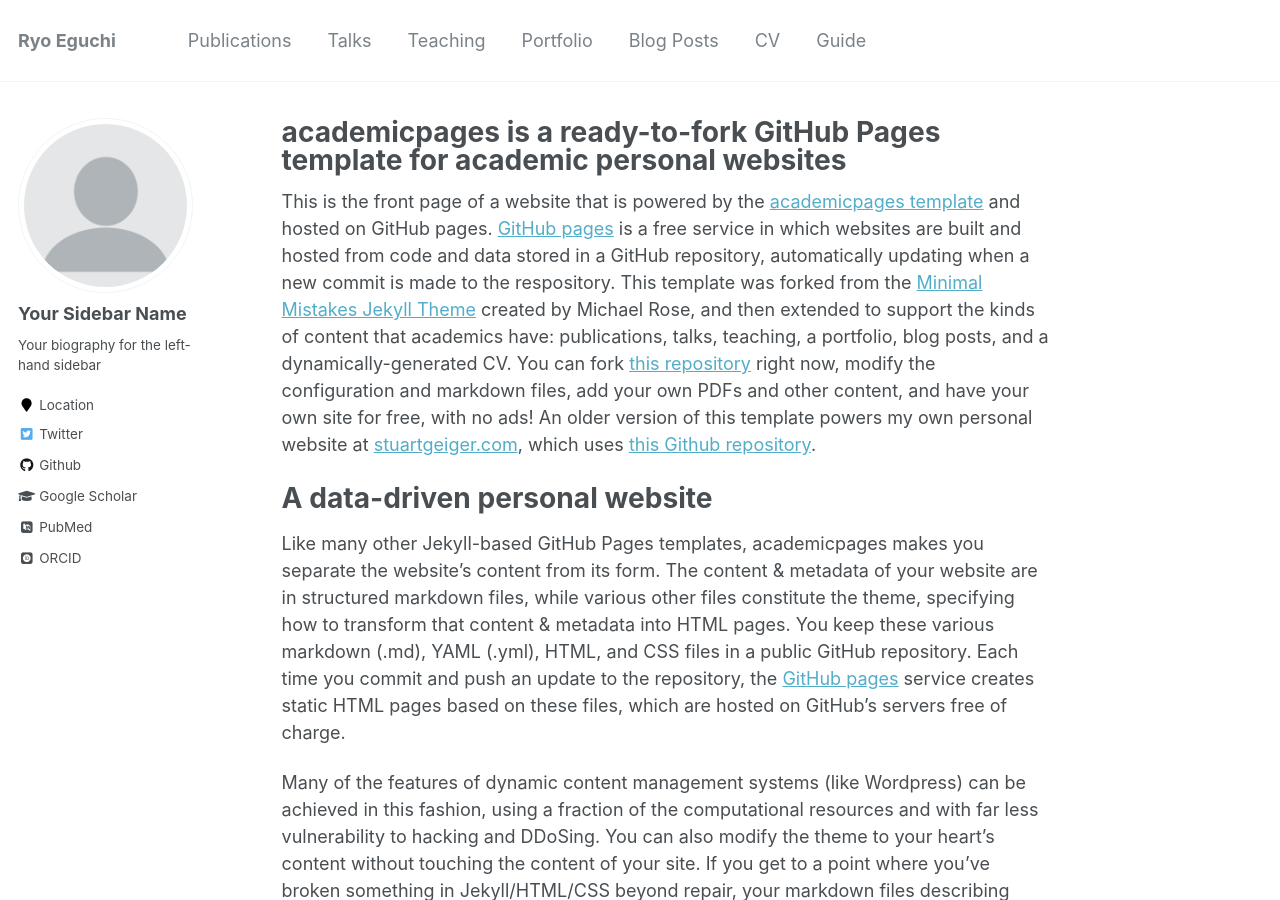
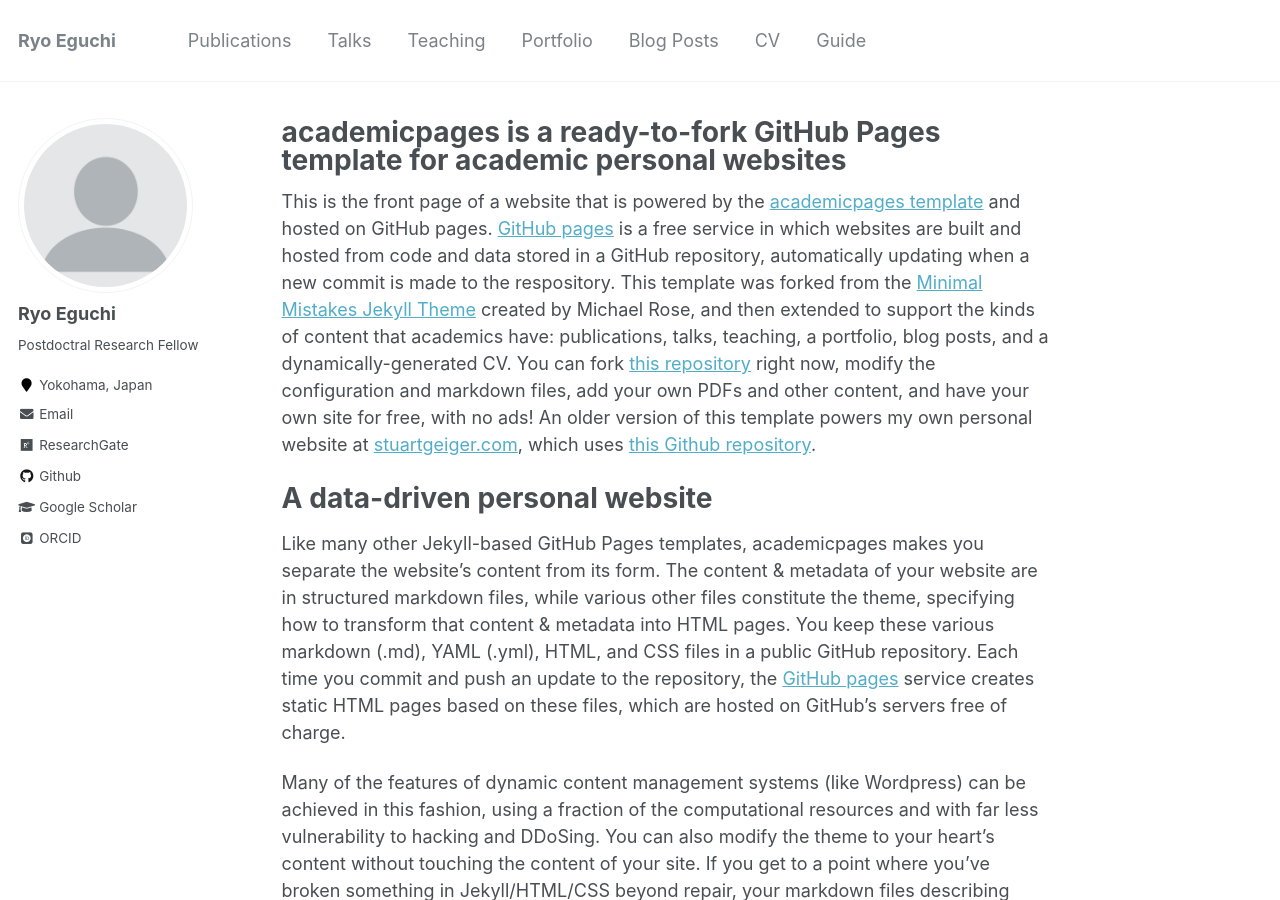
Before and after one commit to eguryo/eguryo.github.io, a Jekyll site: the page built from _pages/about.md, in a window 1280 px wide and 900 px high. Built offline with Jekyll 4.4.1, drawn with Linux system fonts in a browser that asks for light colours; some web fonts are replaced.

Commit message:
Update _config.yml

```diff
--- a/_config.yml
+++ b/_config.yml
@@ -11,9 +11,9 @@ title                    : "Ryo Eguchi"
 title_separator          : "-"
 name                     : &name "Ryo Eguchi"
 description              : &description "personal description"
-url                      : https://academicpages.github.io # the base hostname & protocol for your site e.g. "https://mmistakes.github.io"
+url                      : https://eguryo.github.io # the base hostname & protocol for your site e.g. "https://mmistakes.github.io"
 baseurl                  : "" # the subpath of your site, e.g. "/blog"
-repository               : "academicpages/academicpages.github.io"
+repository               : "eguryo/eguryo.github.io"
 teaser                   :  # filename of teaser fallback teaser image placed in /images/, .e.g. "500x300.png"
 breadcrumbs              : false # true, false (default)
 words_per_minute         : 160
@@ -80,15 +80,15 @@ analytics:
 
 # Site Author
 author:
-  name             : "Your Sidebar Name"
+  name             : "Ryo Eguchi"
   avatar           : "profile.png"
-  bio              : "Your biography for the left-hand sidebar"
-  location         : "Location"
+  bio              : "Postdoctral Research Fellow"
+  location         : "Yokohama, Japan"
   employer         :
-  pubmed           : "https://www.ncbi.nlm.nih.gov/pubmed/?term=john+snow"
-  googlescholar    : "http://yourfullgooglescholarurl.com"
-  email            :
-  researchgate     :  # example: "https://www.researchgate.net/profile/yourprofile"
+  pubmed           : #"https://www.ncbi.nlm.nih.gov/pubmed/?term=john+snow"
+  googlescholar    : "https://scholar.google.com/citations?hl=ja&user=n-ftCUUAAAAJ"
+  email            : eguchi.ryo.1021@gmail.com
+  researchgate     :  "https://www.researchgate.net/profile/Ryo-Eguchi-2"
   uri              :
   bitbucket        :
   codepen          :
@@ -96,20 +96,20 @@ author:
   flickr           :
   facebook         :
   foursquare       :
-  github           : "academicpages"
+  github           : "eguryo"
   google_plus      :
   keybase          :
   instagram        :
   impactstory      : #"https://profiles.impactstory.org/u/xxxx-xxxx-xxxx-xxxx"
   lastfm           :
   linkedin         :
-  orcid            : "http://orcid.org/yourorcidurl"
+  orcid            : "https://orcid.org/0000-0003-2420-5847"
   pinterest        :
   soundcloud       :
   stackoverflow    : # http://stackoverflow.com/users/123456/username
   steam            :
   tumblr           :
-  twitter          : "replacethistwitterhandle"
+  twitter          : #"replacethistwitterhandle"
   vine             :
   weibo            :
   xing             :
```
